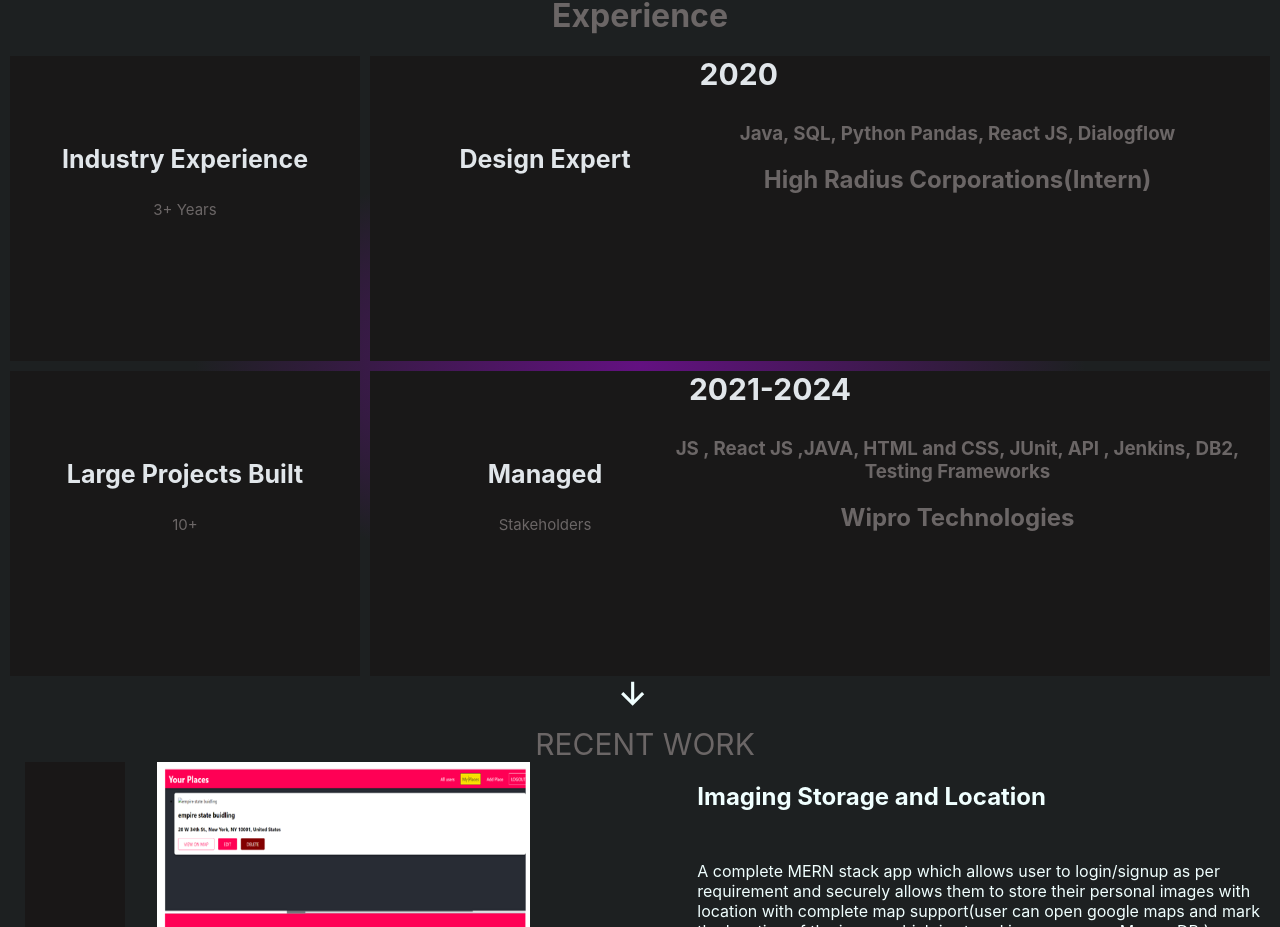
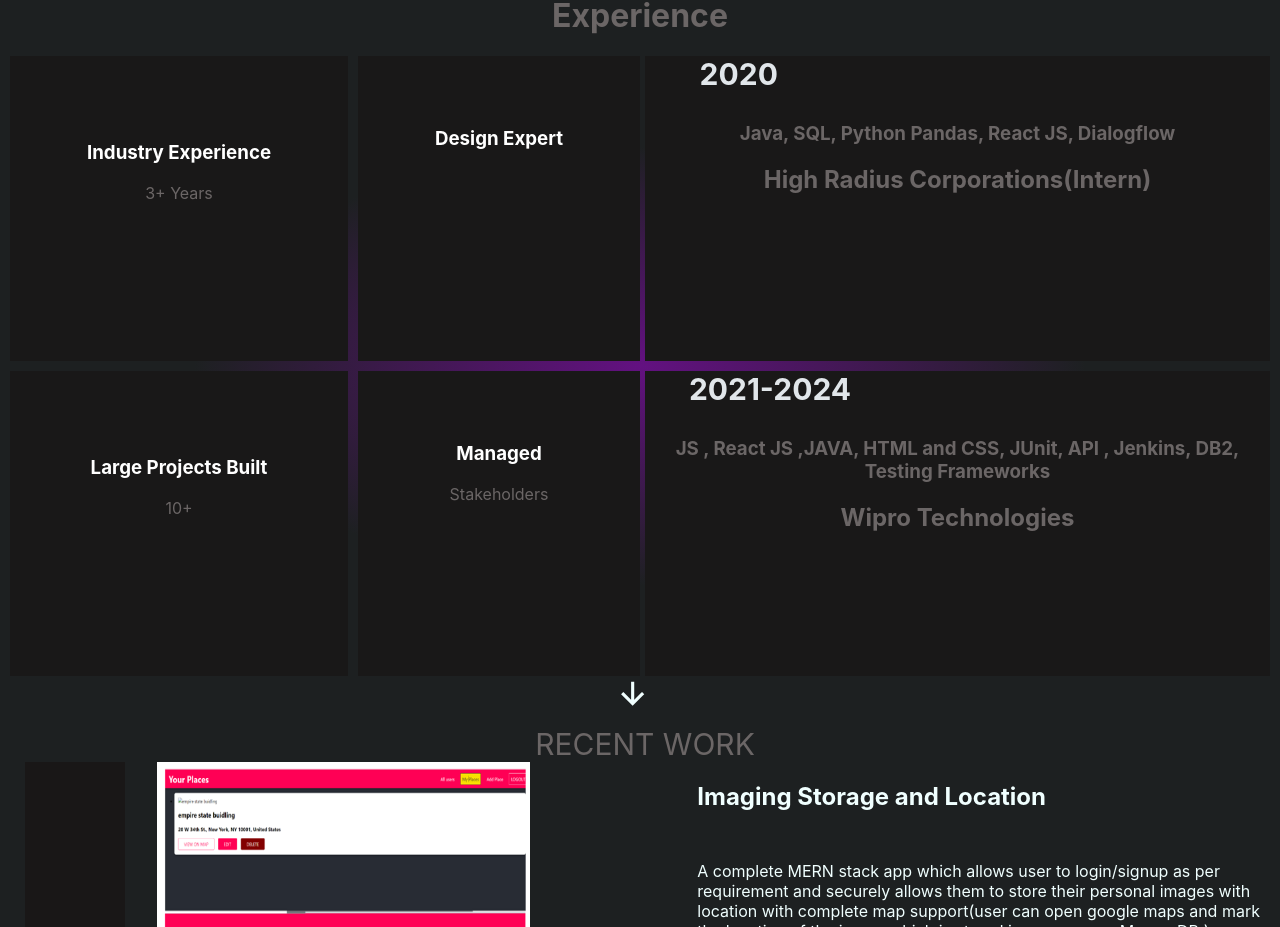
Before and after one commit to PranavJSX/React_folio, a React (Create React App) app: page / in a window 1280 px wide. Shown: the part 796-1723 px from the top of the page. Built offline with nearby package versions, Linux system fonts and the light colour scheme; a web font is replaced by a local one.

Commit message:
updating font size

```diff
--- a/src/Home_page_components/Middle/Journey_grid.css
+++ b/src/Home_page_components/Middle/Journey_grid.css
@@ -24,7 +24,8 @@
     background-color: rgb(25, 24, 24);
     /* border: 2px solid black; */
     height: 305px;
-    width: 350px;
+    /* width: 350px; */
+    width: 100%;
     overflow:hidden;
 }
 
@@ -36,13 +37,12 @@
 
 .data_spans>h3{
     margin-top: 25%;
-    color: rgb(225, 230, 234);
-    font-size: 25px;
+    color: rgb(255, 255, 255);
+    font-size: calc(22px+0.5vw);
 }
 
 .data_spans{
     color: rgb(107, 102, 102);
-    font-size: 15px;
 }
 
 .exp_info_grid{
@@ -88,6 +88,7 @@
     filter: blur(5px);
     transform: translateX(-100%);
     transition: all 1200ms;
+    width: 50%;
 }
 
 .hidden_right{
```
